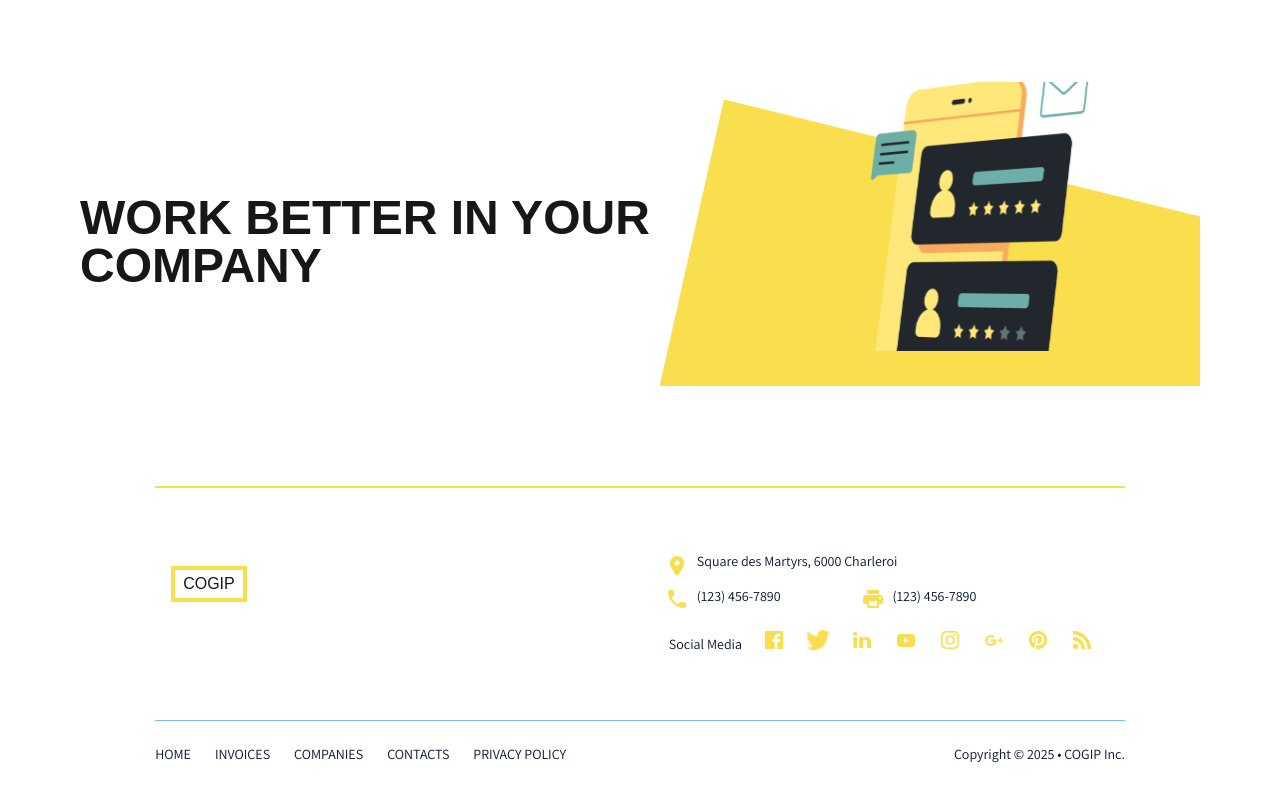
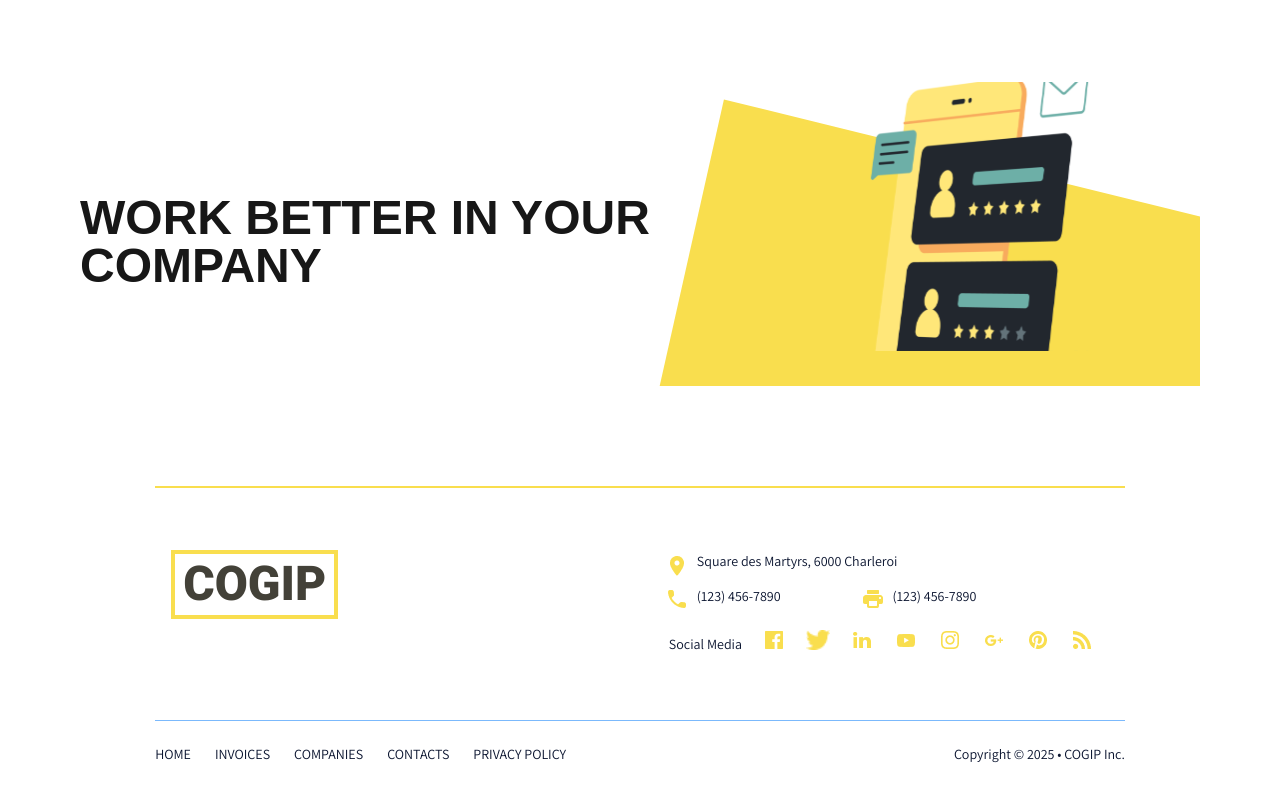
Before and after one commit to sam-sepiol1/cogip-client, a Next.js app: page / in a window 1280 px wide. Shown: the part 1901-2701 px from the top of the page. Built offline with nearby package versions, Linux system fonts and the light colour scheme.

Commit message:
Refacto the name for logo

```diff
--- a/app/components/Footer.tsx
+++ b/app/components/Footer.tsx
@@ -11,7 +11,7 @@ export default function Footer() {
         <footer className="w-[75.76%] mx-auto flex flex-col items-center justify-start mt-[100px] mb-[100px] border-t-2 border-[#F9DE4E]">
             <div className="w-full flex justify-between items-center mt-10">
                 <h2
-                    className="footer-logo border-4 ml-4 px-2 py-0.5 relative top-[-20px]"
+                    className="font-logo border-4 ml-4 px-2 py-0.5 relative top-[-20px]"
                     style={{borderColor: "#F9DE4E"}}>
                     COGIP
                 </h2>
```
